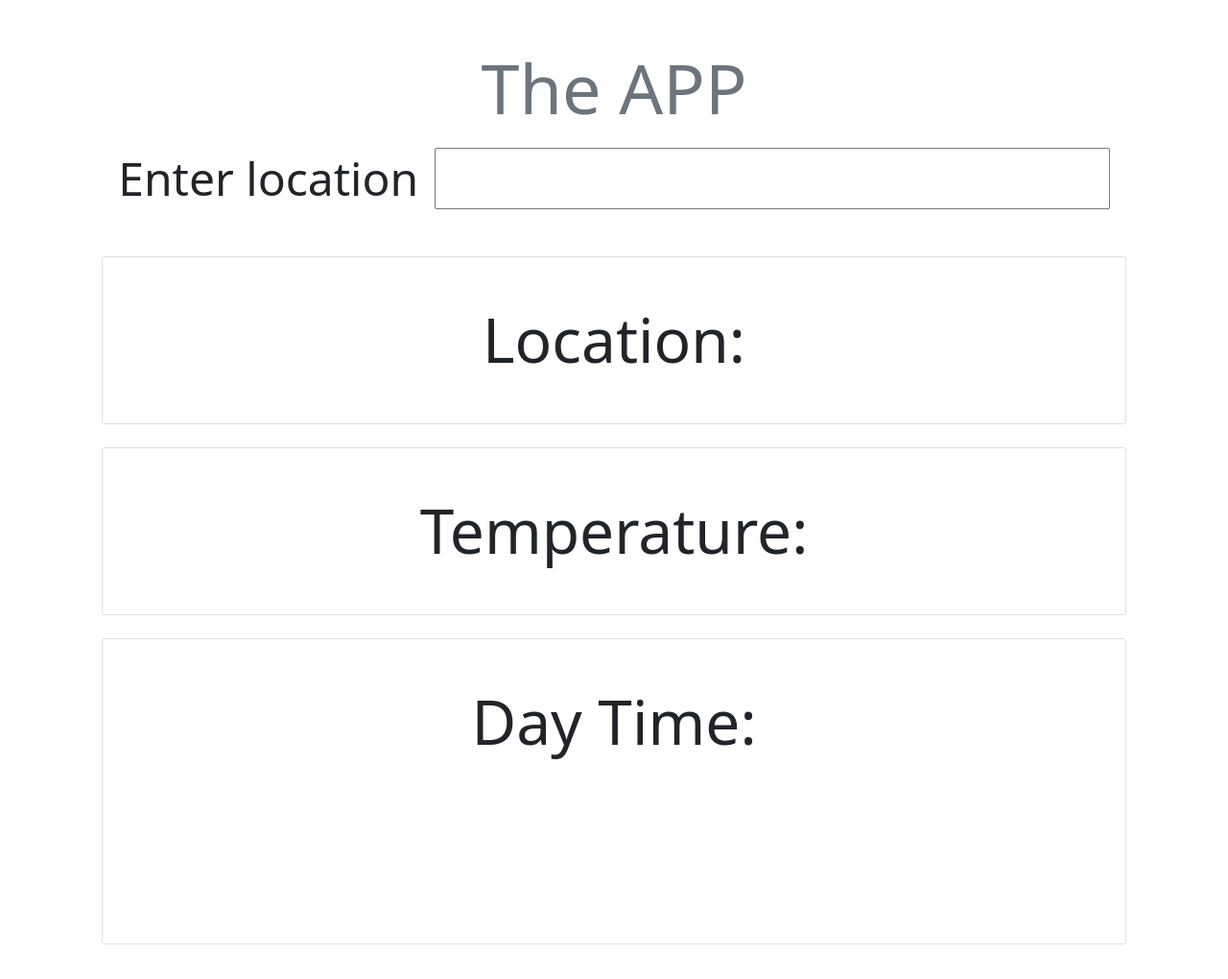
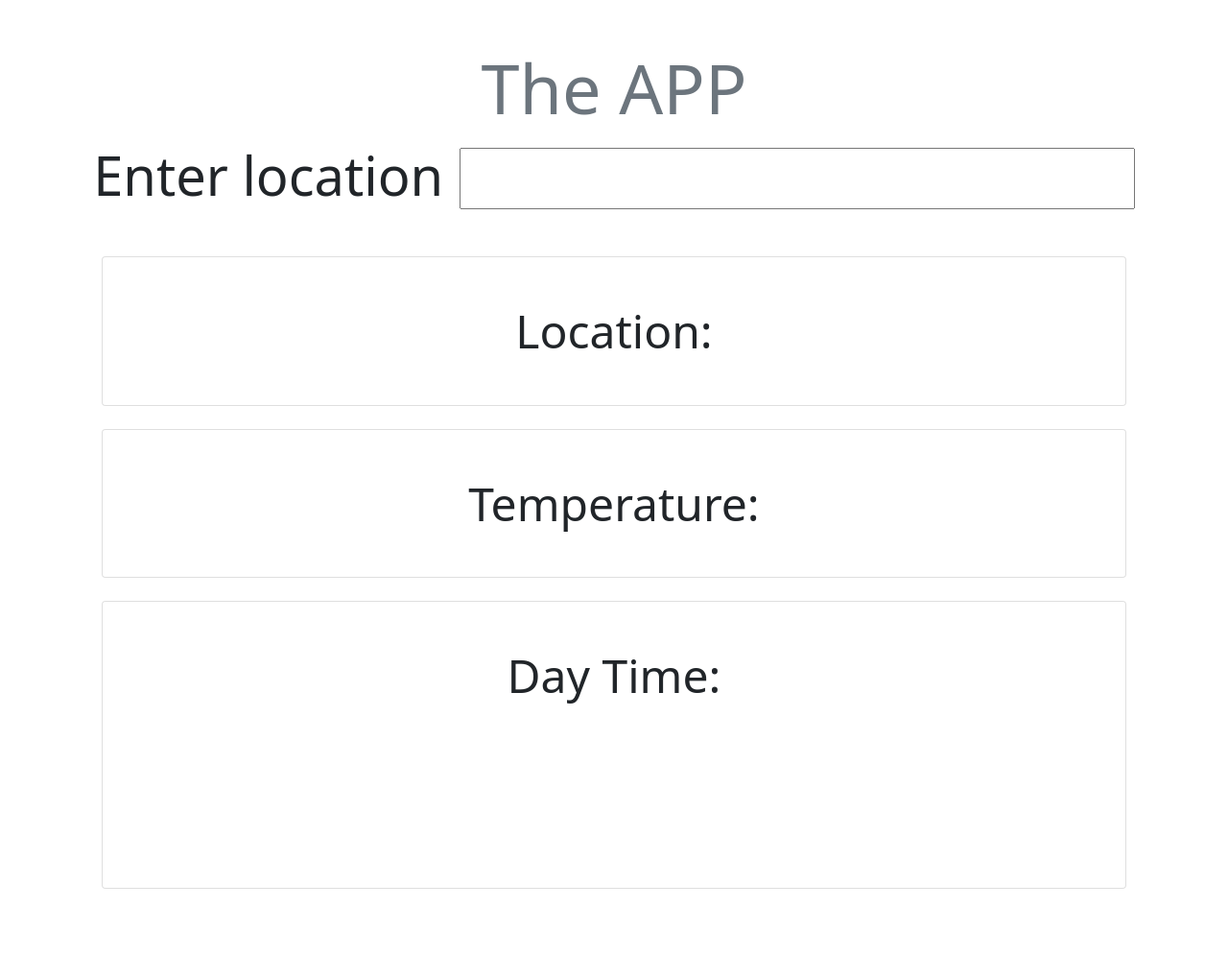
Before and after one commit to kowais915/weather-app, a plain HTML site: page index.html in a window 1280 px wide. Shown: the whole page at 96% size. After the commit the page ends 974 px from the top, so only its background shows below. Drawn offline with nearby package versions, Linux system fonts and the light colour scheme.

Commit message:
minor changes

```diff
--- a/index.html
+++ b/index.html
@@ -15,16 +15,16 @@
         <h1 class="display-2 text-muted">The APP</h1>
 
         <form class="text-center location display-3">
-            <label for="city" class="display-5">Enter location</label>
+            <label for="city" class="display-4">Enter location</label>
             <input type="text" name="city" class="display-5">
         </form>
         <br>
-        <div id="show" class="card shadow- p-5 m-4 display-3">
+        <div id="show" class="card shadow- p-5 m-4 display-5">
             <div>Location:</div> </div>
 
-        <div id="temp" class="card shadow- p-5 m-4 display-3">
+        <div id="temp" class="card shadow- p-5 m-4 display-5">
             <div>Temperature:</div> </div>
-        <div class="card shadow- p-5 m-4 display-3">  Day Time:
+        <div class="card shadow- p-5 m-4 display-5">  Day Time:
             <div id="day" class="shadow- p-5 m-4 display-3">   </div>
         </div>
 
```
